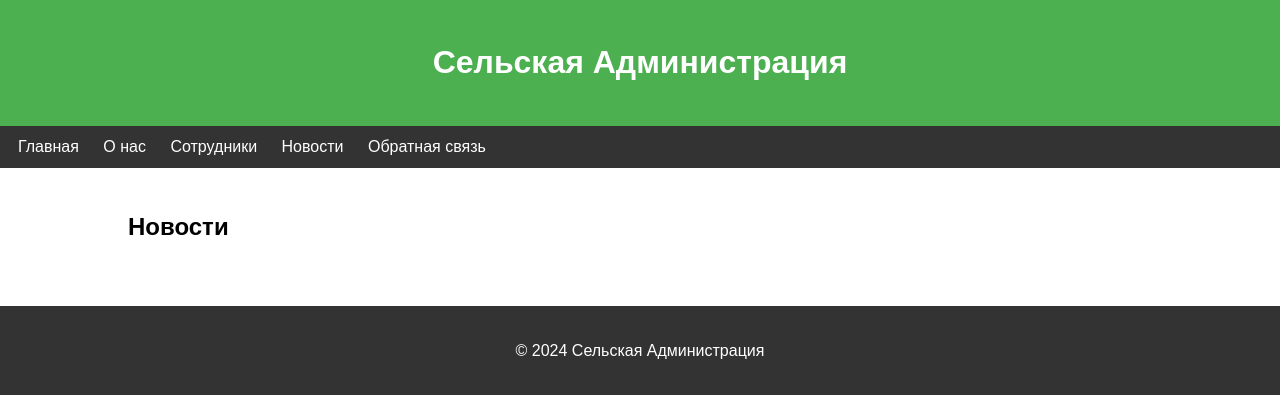
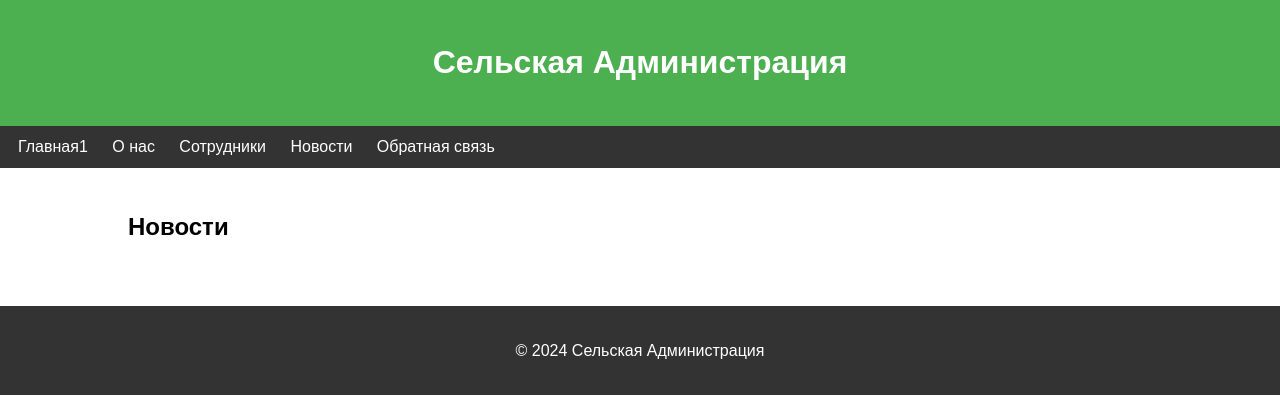
Before and after one commit to ayazmur/karmaskali, a Django app: template admin_site/main/templates/news.html in a window 1280 px wide. Shown: the top 420 px of the page. Run offline with Django 3.2, Linux system fonts and the light colour scheme; the template is opened without the code that fills it, so the values that code supplies are empty.

Commit message:
тестхука

```diff
--- a/admin_site/main/templates/base.html
+++ b/admin_site/main/templates/base.html
@@ -167,7 +167,7 @@
         <h1>Сельская Администрация</h1>
     </header>
     <nav>
-        <a href="{% url 'home' %}">Главная</a>
+        <a href="{% url 'home' %}">Главная1</a>
         <a href="{% url 'about' %}">О нас</a>
         <a href="{% url 'employees' %}">Сотрудники</a>
         <a href="{% url 'news' %}">Новости</a>
```
